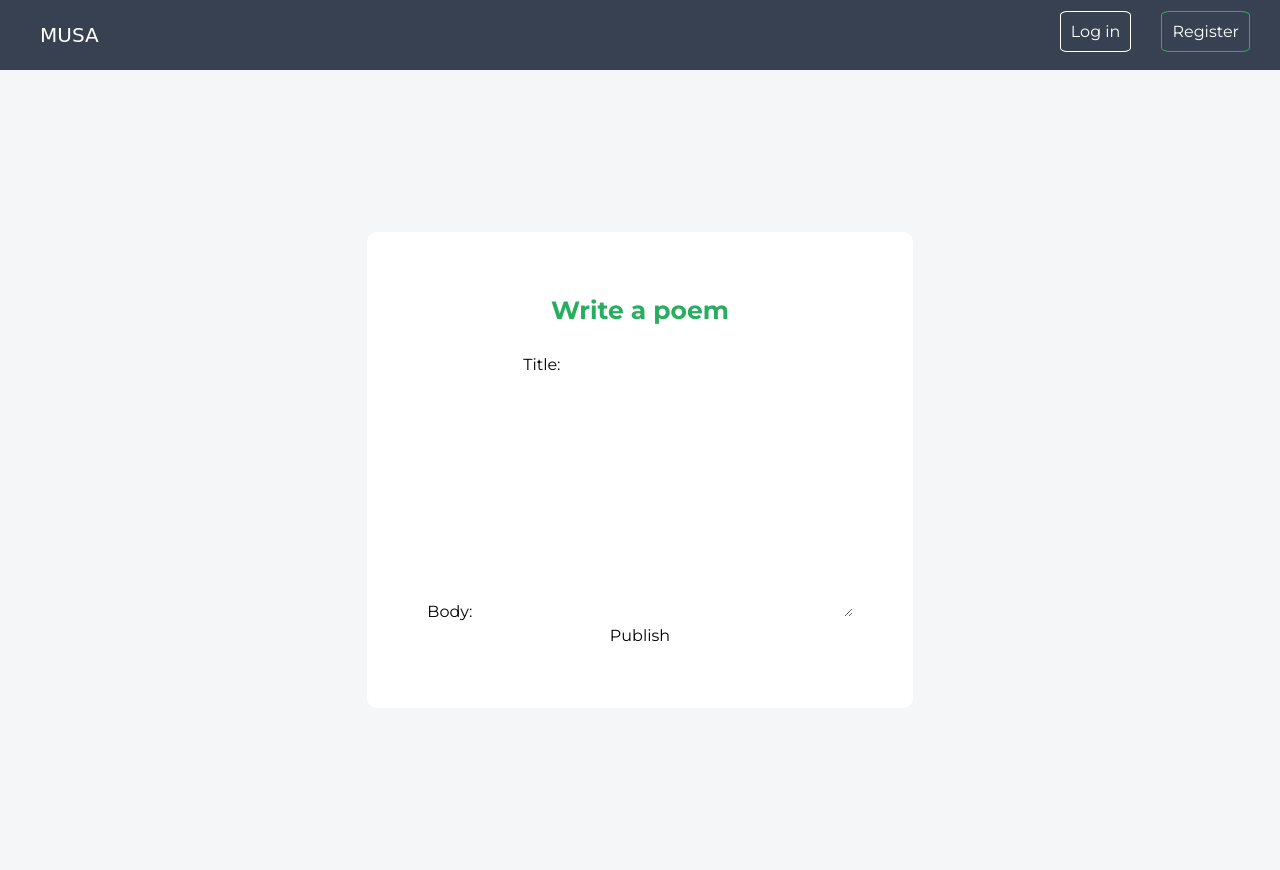
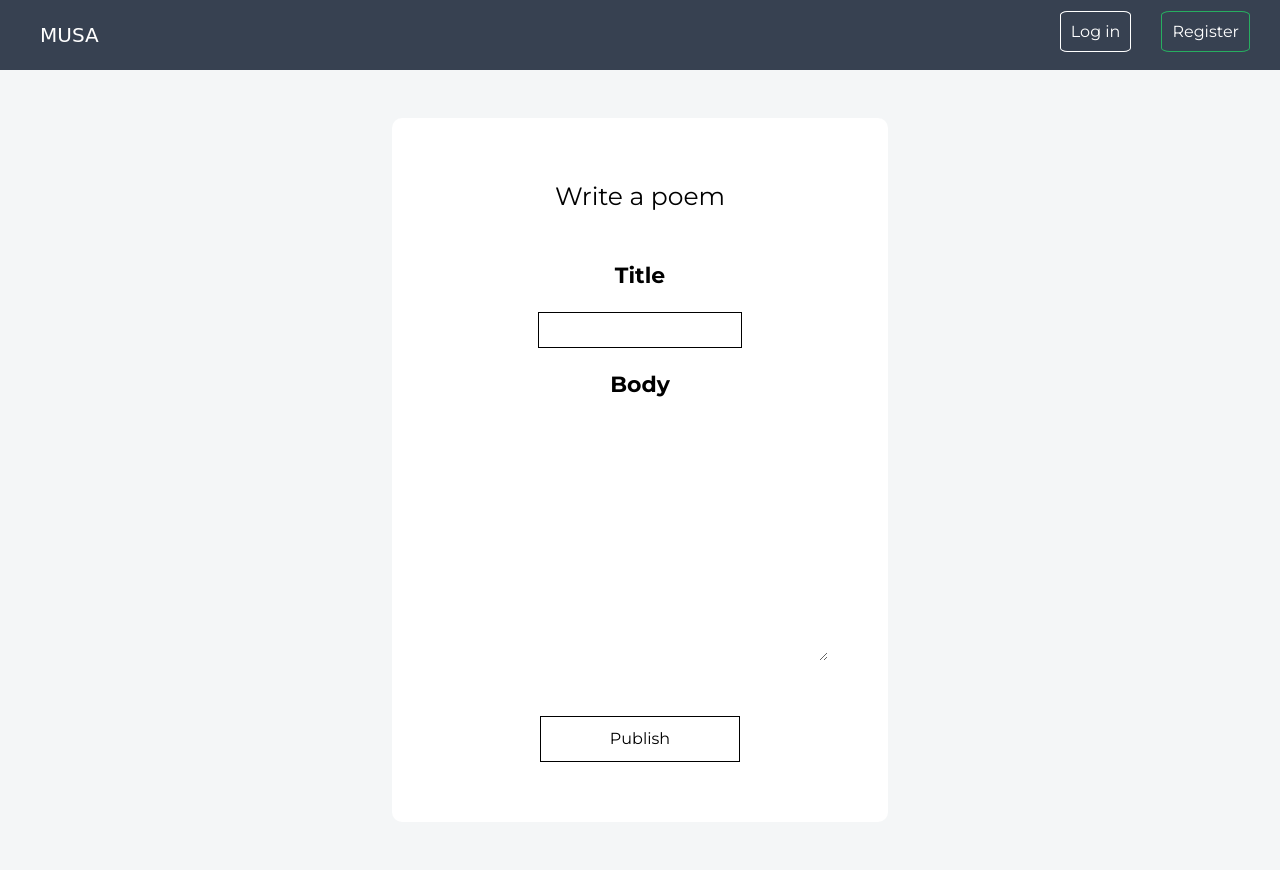
Before and after one commit to myanch200/musa_app, a Django app: template templates/accounts/write_poem.html in a window 1280 px wide. Run offline with Django 3.2, Linux system fonts and the light colour scheme; the template is opened without the code that fills it: values that come from a table or form of the project are taken from there, others are empty; parts of the project's set-up code (start-up, migrations or seed data) failed here and were passed over; some libraries are stand-ins or nearby versions; some web fonts are replaced.

Commit message:
fixing the design of write poem page

```diff
--- a/musa_app/settings.py
+++ b/musa_app/settings.py
@@ -138,7 +138,7 @@ CKEDITOR_CONFIGS = {
         'toolbar': 'Custom',
         'toolbar_Custom': [
             ['Bold', 'Italic', 'Underline'],
-            ['NumberedList', 'BulletedList', '-', 'Outdent', 'Indent', '-', 'JustifyLeft', 'JustifyCenter', 'JustifyRight', 'JustifyBlock'],
+            [ 'Outdent', 'Indent', '-', 'JustifyLeft', 'JustifyCenter', 'JustifyRight', 'JustifyBlock'],
             ['Link', 'Unlink'],
             ['RemoveFormat', 'Source']
         ]
--- /dev/null
+++ b/static/css/write_poem.css
@@ -0,0 +1,47 @@
+.write-form{
+    font-family:'Montserrat', sans-serif;
+    display: flex;
+    justify-content:center;
+    align-items:center;
+    height: 100vh;
+    background-color: #F4F6F7;
+}
+
+.write-form-inner{
+    border-radius: 10px;
+    text-align: center;
+    display: flex;
+    justify-content: center;
+    align-items: center;
+    width: fit-content;
+    height: fit-content;
+    background-color: white;
+    padding: 60px;
+}
+.write-form-title{
+    font-size: 25px;
+    font-weight: italic;
+    font-family: 'Montserrat', sans-serif;
+    align-self: flex-start;
+}
+
+.input-container{
+    display: flex;
+    justify-content: space-between;
+    align-items:center;
+    flex-direction: column;
+}
+.title-container input{
+    padding: 5px;
+    border: 1px solid black;
+}
+.btn-publish-form{
+    padding: 10px;
+    border: 1px solid black;
+    width: 200px;
+    transition: ease-in 0.5s;
+}
+.btn-publish-form:hover{
+    background-color: #374151;
+    color: white;
+}
--- a/templates/accounts/write_poem.html
+++ b/templates/accounts/write_poem.html
@@ -2,23 +2,45 @@
 {% load static %}
 
 {% block extrahead %}
-    <link rel="stylesheet" href="{% static 'css/authentication.css' %}">
-    <title>Log in</title>
+    <link rel="stylesheet" href="{% static 'css/write_poem.css' %}">
+    <title>Write Poem</title>
  {% endblock %}
 {% block content %}
-<div class="register-form">
-    <div class="register-form-inner">
+<div class="write-form">
+    <div class="write-form-inner">
 
     <form action="" method="POST">
-        <h1 class="form-title">Write a poem</h1>
+        <h1 class="write-form-title">Write a poem</h1>
         <br>
         {% csrf_token %}
         <div class="poem-tittle">
             {{form.media}}
-                {{form.as_p}}
+            <div class="input-container">
+                <span class="form-title">
+                     {{form.title.label}}
+                </span>
+                <div class="title-container">
+                    {{form.title}}
+
+                </div>
+                <span class="body-container">
+                    {{form.body.label}}
+
+                </span>
+                <div class="body-field">
+                {{form.body}}
+
+                </div>
+            </div>
+
+
+            <br>
+
+
 
         </div>
-        <button class="btn-write-form" type="submit">Publish</button>
+        <br>
+        <button class="btn-publish-form" type="submit">Publish</button>
             {% if messages %}
                 {% for message in messages %}
                 <li {% if message.tags %} class="{{ message.tags }} msg" {% endif %}>{{message}}</li>
```
